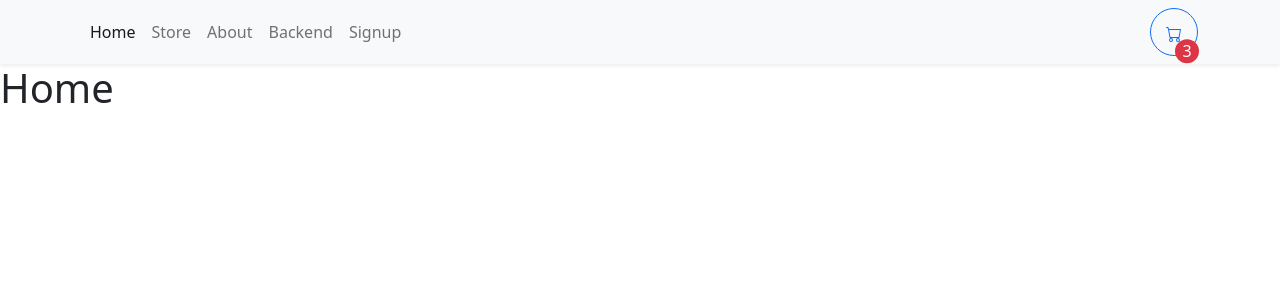
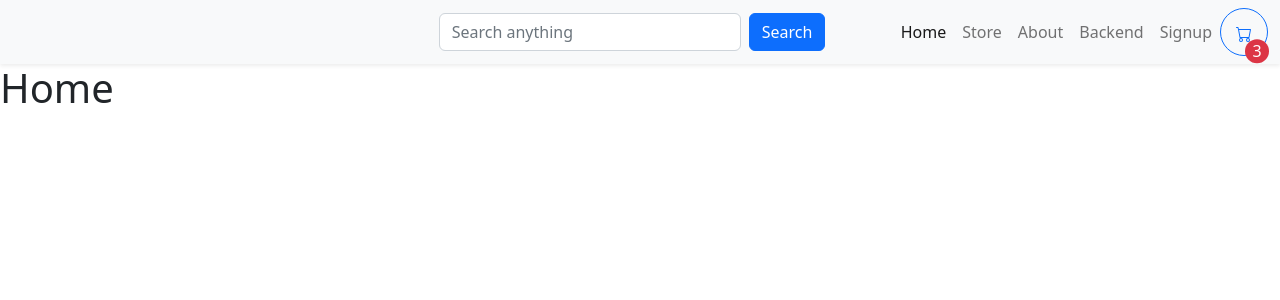
Before and after one commit to bhaskarbhoopendra/reactvite, a React (Vite) app: page / in a window 1280 px wide. Shown: the top 300 px of the page. Built offline with nearby package versions, Linux system fonts and the light colour scheme.

Commit message:
My first commit

```diff
--- a/src/App.tsx
+++ b/src/App.tsx
@@ -9,6 +9,7 @@ import { Store } from "./pages/Store";
 
 function App() {
   return (
+    <>
     <ShoppingCartProvider>
       <Navbar />
       <Routes>
@@ -18,7 +19,8 @@ function App() {
         <Route path="/backend" element={<Backend />}></Route>
         <Route path="/signup" element={<Signup />}></Route>
       </Routes>
-    </ShoppingCartProvider>
+     </ShoppingCartProvider>
+    </>
   );
 }
 
--- a/src/components/Navbar.tsx
+++ b/src/components/Navbar.tsx
@@ -1,11 +1,35 @@
-import { Button, Container, Nav, Navbar as NavbarBs } from "react-bootstrap";
+import { useState } from "react";
+import { Button, Col, Container, Form, Nav, Navbar as NavbarBs } from "react-bootstrap";
 import { NavLink } from "react-router-dom";
 
 export function Navbar() {
+
+  const [searchMe, setSearchMe] = useState("");
+
+  const handleChange = (e:any) => {
+    if (e.target.id === "searchMe") {
+      setSearchMe(e.target.value);
+    }
+  };
+
+  const handleSubmit = (e:any) => {
+    e.preventDefault();
+    console.log(searchMe);
+  };
   return (
     <NavbarBs className="bg-light shadow-sm">
+      <Container></Container>
       <Container>
-        <Nav>
+            <Col xs={4} sm={5} lg={9} className="me-2">
+          <Form.Control id="searchMe" placeholder="Search anything"
+          onChange={(e) => handleChange(e)} />
+            </Col>
+            <Col>
+          <button type="button" className="btn btn-primary" onClick={(e) => handleSubmit(e)}>Search</button>
+            </Col>
+            </Container>
+      <Container className="justify-content-end">
+        <Nav >
           <Nav.Link to="/" as={NavLink}>
             Home
           </Nav.Link>
```
